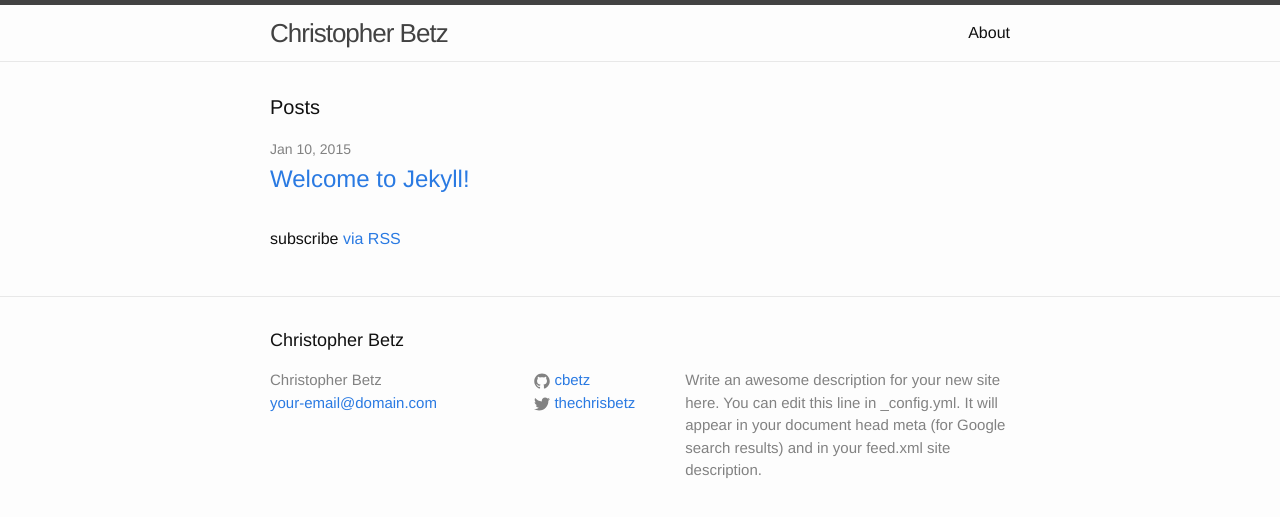
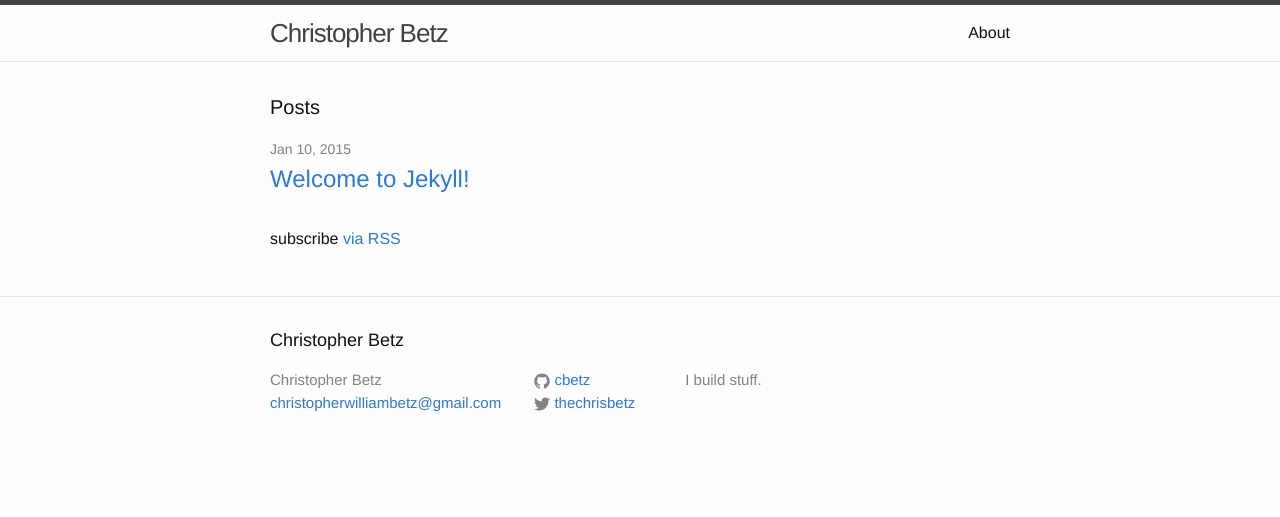
Before and after one commit to cbetz/cbetz.github.io, a Jekyll site: the page built from index.html, in a window 1280 px wide. Shown: the top 517 px of the page. Built offline with Jekyll 4.4.1, drawn with Linux system fonts in a browser that asks for light colours.

Commit message:
email and description

```diff
--- /dev/null
+++ b/Gemfile
@@ -0,0 +1,2 @@
+source 'https://rubygems.org'
+gem 'github-pages'
--- a/_config.yml
+++ b/_config.yml
@@ -1,10 +1,8 @@
 # Site settings
 title: Christopher Betz
-email: your-email@domain.com
+email: christopherwilliambetz@gmail.com
 description: > # this means to ignore newlines until "baseurl:"
-  Write an awesome description for your new site here. You can edit this
-  line in _config.yml. It will appear in your document head meta (for
-  Google search results) and in your feed.xml site description.
+  I build stuff.
 baseurl: "" # the subpath of your site, e.g. /blog/
 url: "http://cbetz.com" # the base hostname & protocol for your site
 twitter_username: thechrisbetz
```
Also changed, not shown: Gemfile.lock (added).
